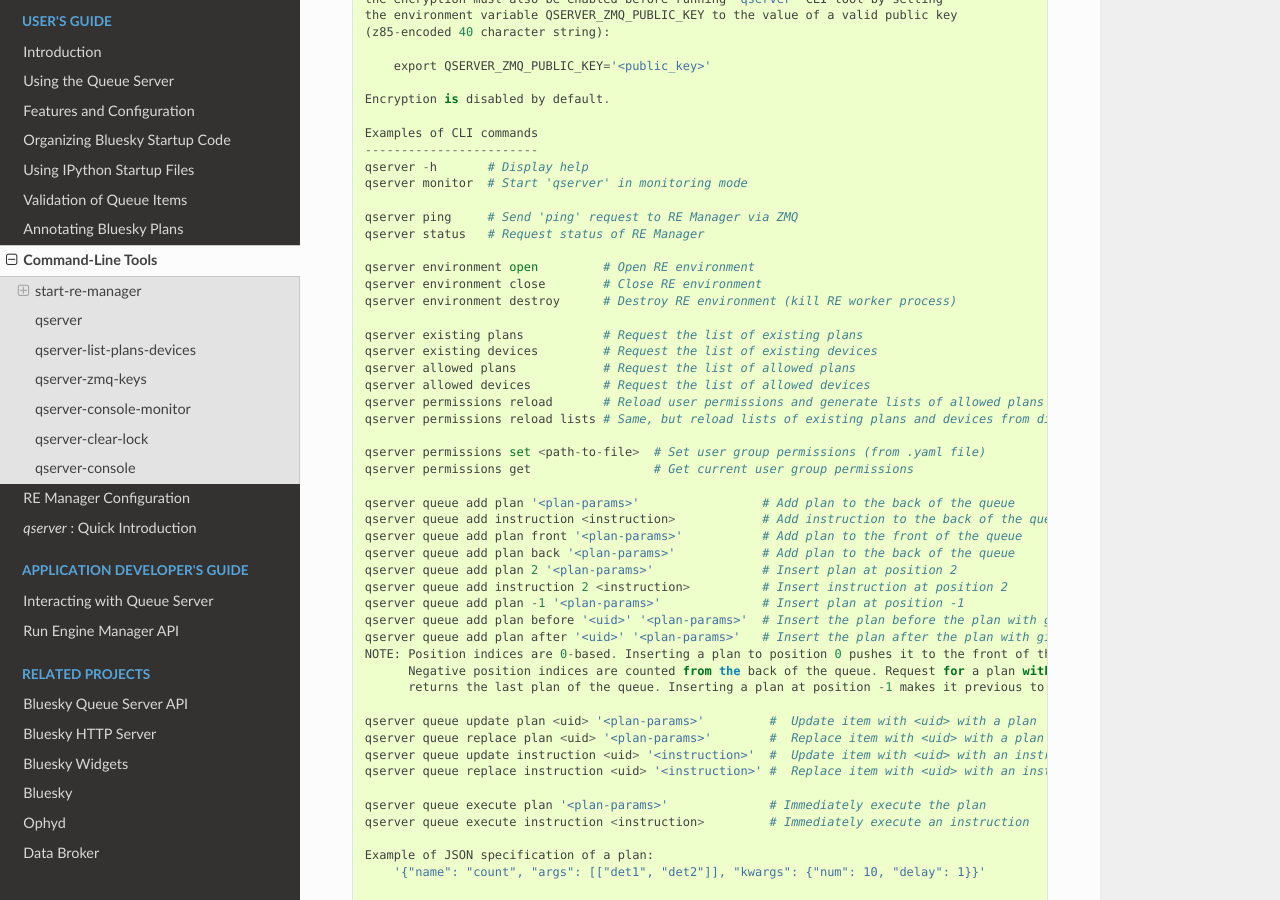
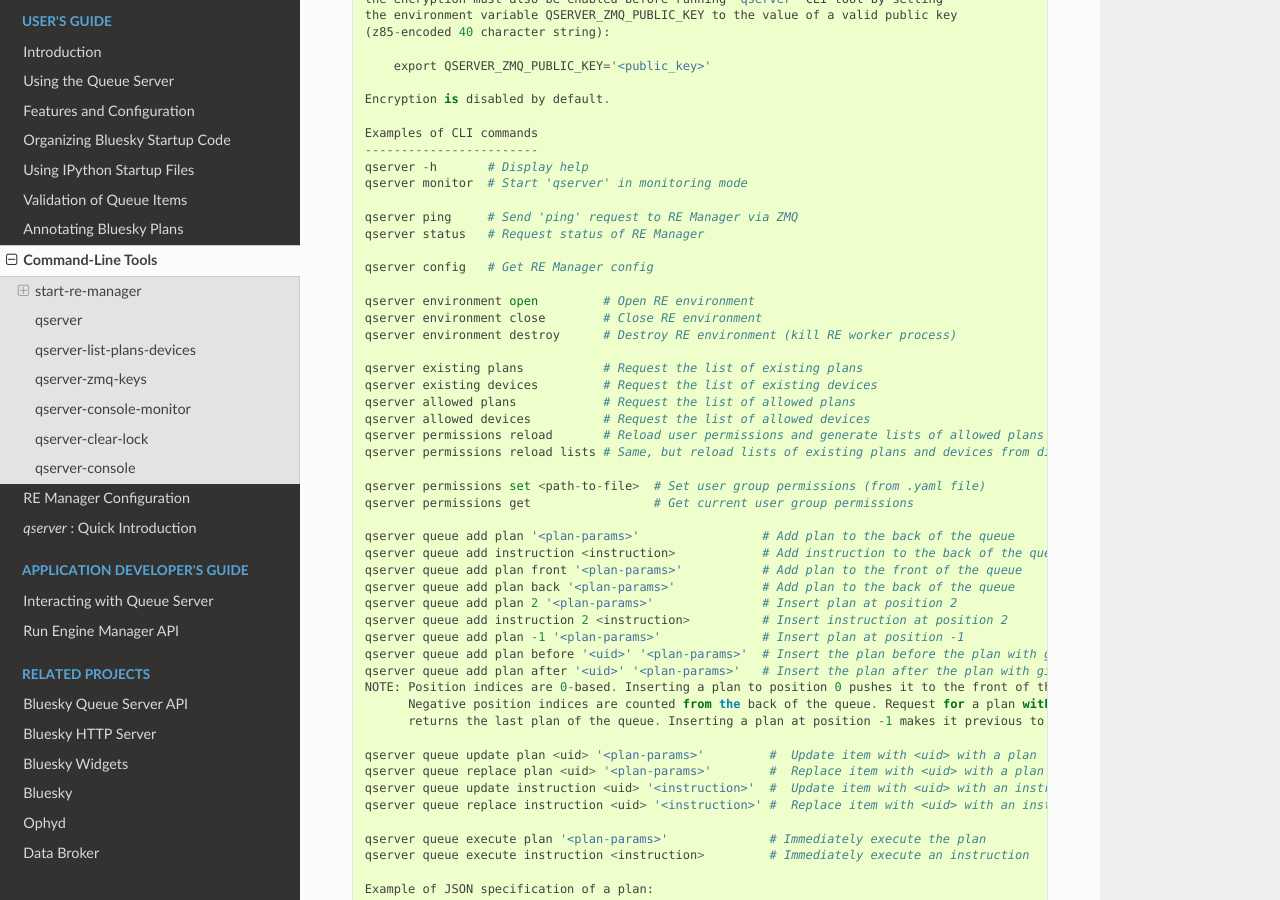
Before and after one commit to bluesky/bluesky-queueserver, a Sphinx documentation site: the page built from docs/source/cli_tools.rst, in a window 1280 px wide and 900 px high, scrolled down 7197 px. Built offline with Sphinx 7.4.7 and the Read the Docs theme 2.0.0, drawn with Linux system fonts in a browser that asks for light colours.

Commit message:
DOC: update docstring for 'qserver' in docs

```diff
--- a/docs/source/cli_tools.rst
+++ b/docs/source/cli_tools.rst
@@ -415,6 +415,8 @@
     qserver ping     # Send 'ping' request to RE Manager via ZMQ
     qserver status   # Request status of RE Manager
 
+    qserver config   # Get RE Manager config
+
     qserver environment open         # Open RE environment
     qserver environment close        # Close RE environment
     qserver environment destroy      # Destroy RE environment (kill RE worker process)
```
